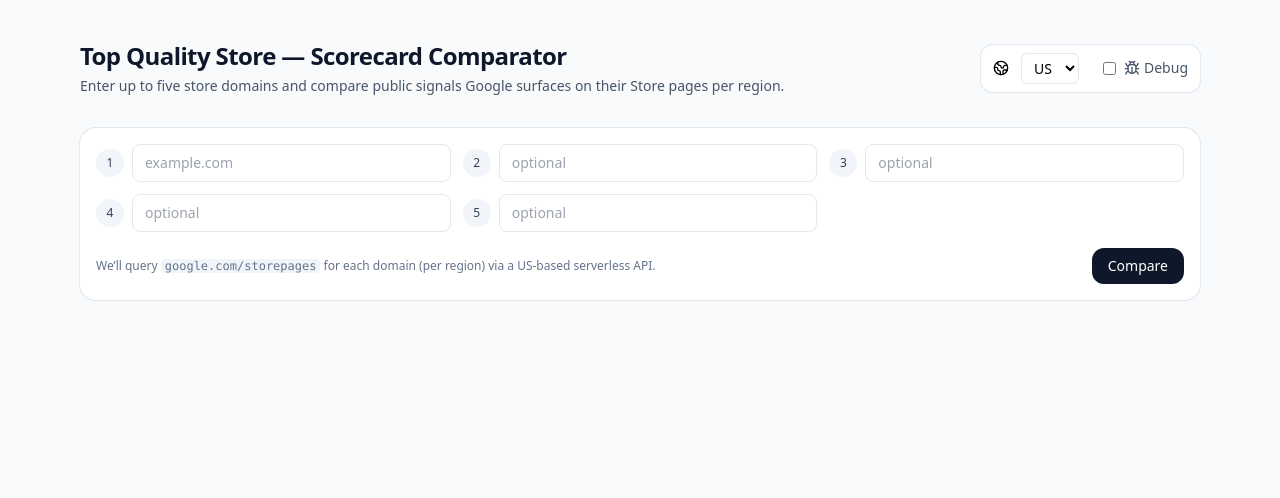
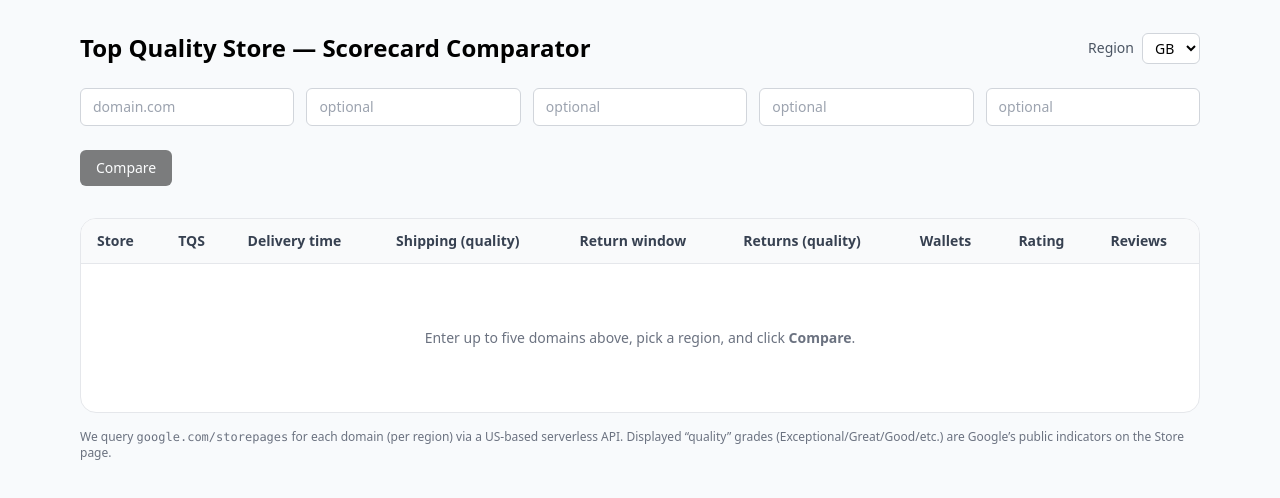
Before and after one commit to carlhendy/tsq-compartpr, a Next.js app: page / in a window 1280 px wide. Shown: the top 498 px of the page. Built offline with nearby package versions, Linux system fonts and the light colour scheme.

Commit message:
Add files via upload

```diff
--- a/app/page.tsx
+++ b/app/page.tsx
@@ -1,242 +1,291 @@
+// app/page.tsx
 "use client";
 
-import React, { useMemo, useState } from "react";
-import { motion } from "framer-motion";
-import { CheckCircle2, XCircle, AlertTriangle, Globe2, Crown, Loader2, Bug } from "lucide-react";
+import { useCallback, useMemo, useState } from "react";
 
-type ScoreSignals = {
-  tqs_badge: boolean;
-  delivery_time: string;
-  shipping_cost_free: boolean;
-  return_window: string;
-  return_cost_free: boolean;
-  e_wallets: string;
-  store_rating: string;
-  review_count: string;
-  debug?: { notes: string[]; domainHits: number; pickedScore: number; nearSample: string };
+type SectionGrades = {
+  shipping?: string;
+  returns?: string;
+  payments?: string;
+  pricing?: string;
+  website?: string;
 };
 
-type StoreRow = {
-  domain: string;
-  country: string;
-  url: string;
-  signals: ScoreSignals | null;
-  error?: string;
+type ApiSignals = {
+  tqs_badge: boolean;
+  delivery_time?: string;
+  shipping_cost_free?: boolean;
+  return_window?: string;
+  return_cost_free?: boolean;
+  e_wallets?: string;
+  store_rating?: string;
+  review_count?: string;
+  section_grades?: SectionGrades;
+  logo_url?: string;
 };
 
-const API_BASE = "/api";
+type Row = {
+  country: "US" | "GB";
+  domain: string;
+  signals: ApiSignals;
+};
 
-function Metric({ label, value, good }: { label: string; value: React.ReactNode; good?: boolean }) {
+const COUNTRIES: Array<"US" | "GB"> = ["US", "GB"];
+
+function Pill({ children }: { children: React.ReactNode }) {
   return (
-    <div className={`flex items-center justify-between gap-3 rounded-xl border p-3 ${
-      good === true ? "border-green-300 bg-green-50" : good === false ? "border-red-300 bg-red-50" : "border-slate-200 bg-white"
-    }`}>
-      <span className="text-sm text-slate-600">{label}</span>
-      <span className="text-sm font-medium text-slate-900">{value || <span className="text-slate-400">—</span>}</span>
-    </div>
-  );
-}
-
-function Badge({ ok, label }: { ok: boolean; label: string }) {
-  const Icon = ok ? CheckCircle2 : XCircle;
-  return (
-    <span className={`inline-flex items-center gap-1 rounded-full px-2.5 py-1 text-xs font-medium ${
-      ok ? "bg-green-100 text-green-800" : "bg-red-100 text-red-800"
-    }`}>
-      <Icon className="h-4 w-4" /> {label}
+    <span className="inline-flex items-center rounded-md bg-gray-100 px-2 py-1 text-xs font-medium text-gray-700">
+      {children}
     </span>
   );
 }
 
-function SectionTitle({ children }: { children: React.ReactNode }) {
-  return <h3 className="mt-6 mb-2 text-sm font-semibold uppercase tracking-wide text-slate-500">{children}</h3>;
+function YesNoChip({ yes }: { yes: boolean }) {
+  return (
+    <span
+      className={[
+        "inline-flex items-center gap-1 rounded-full px-2.5 py-1 text-xs font-medium",
+        yes ? "bg-emerald-100 text-emerald-800" : "bg-rose-100 text-rose-800",
+      ].join(" ")}
+    >
+      {yes ? (
+        <>
+          <svg width="14" height="14" viewBox="0 0 20 20" fill="currentColor">
+            <path d="M16.707 5.293a1 1 0 010 1.414l-7.25 7.25a1 1 0 01-1.414 0l-3.25-3.25a1 1 0 111.414-1.414l2.543 2.543 6.543-6.543a1 1 0 011.414 0z" />
+          </svg>
+          Yes
+        </>
+      ) : (
+        <>
+          <svg width="14" height="14" viewBox="0 0 20 20" fill="currentColor">
+            <path d="M10 8.586l4.95-4.95a1 1 0 111.414 1.414L11.414 10l4.95 4.95a1 1 0 11-1.414 1.414L10 11.414l-4.95 4.95a1 1 0 11-1.414-1.414L8.586 10l-4.95-4.95A1 1 0 115.05 3.636L10 8.586z" />
+          </svg>
+          No
+        </>
+      )}
+    </span>
+  );
 }
 
-function isFast(delivery: string) { return /^(0|1|2|3)/.test(delivery); }
-function longReturn(windowStr: string) { const n = parseInt(windowStr.replace(/[^0-9]/g, ""), 10); return !Number.isNaN(n) && n >= 30; }
-function manyReviews(countStr: string) { const n = parseInt(countStr.replace(/,/g, ""), 10); return !Number.isNaN(n) && n >= 1000; }
-function strongRating(r: string) { const n = parseFloat(r); return !Number.isNaN(n) && n >= 4.5; }
-
-async function fetchStorePage(domain: string, country: string, debug = false): Promise<StoreRow> {
-  const url = `https://www.google.com/storepages?q=${encodeURIComponent(domain)}&c=${country}&v=19`;
-  try {
-    const res = await fetch(`${API_BASE}/storepage?domain=${encodeURIComponent(domain)}&country=${country}${debug ? "&debug=1" : ""}`, {
-      method: "GET", headers: { "Accept": "application/json" },
-    });
-    if (!res.ok) throw new Error(`API ${res.status}`);
-    const data = await res.json();
-    return { domain, country, url, signals: data.signals, error: data.error };
-  } catch (e: any) {
-    return { domain, country, url, signals: null, error: e.message };
-  }
+function GradeChip({ grade }: { grade?: string }) {
+  if (!grade) return <span>—</span>;
+  const color =
+    grade === "Exceptional"
+      ? "bg-emerald-100 text-emerald-800"
+      : grade === "Great"
+      ? "bg-green-100 text-green-800"
+      : grade === "Good"
+      ? "bg-yellow-100 text-yellow-800"
+      : grade === "Fair"
+      ? "bg-orange-100 text-orange-800"
+      : "bg-rose-100 text-rose-800"; // Poor or unknown
+  return (
+    <span className={`inline-flex items-center rounded-full px-2 py-1 text-xs font-medium ${color}`}>
+      {grade}
+    </span>
+  );
 }
 
 export default function Page() {
-  const [country, setCountry] = useState("US");
+  const [country, setCountry] = useState<"US" | "GB">("GB");
   const [domains, setDomains] = useState<string[]>(["", "", "", "", ""]);
-  const [rows, setRows] = useState<StoreRow[] | null>(null);
+  const [rows, setRows] = useState<Row[] | null>(null);
   const [loading, setLoading] = useState(false);
-  const [debug, setDebug] = useState(false);
+  const [err, setErr] = useState<string | null>(null);
 
-  const activeDomains = useMemo(() => domains.map((d) => d.trim()).filter(Boolean).slice(0, 5), [domains]);
+  const canCompare = useMemo(
+    () => domains.some((d) => d.trim().length > 0),
+    [domains]
+  );
 
-  async function onCompare(e: React.FormEvent) {
-    e.preventDefault();
+  const onChangeDomain = (i: number, v: string) => {
+    const next = [...domains];
+    next[i] = v;
+    setDomains(next);
+  };
+
+  const fetchSignals = useCallback(async (d: string, c: "US" | "GB") => {
+    const url = `/api/storepage?domain=${encodeURIComponent(d)}&country=${c}`;
+    const res = await fetch(url, { cache: "no-store" });
+    if (!res.ok) throw new Error(`API error for ${d}: ${res.status}`);
+    const data = (await res.json()) as { signals: ApiSignals } | { error: string };
+    if ("error" in data) throw new Error(data.error);
+    return data.signals;
+  }, []);
+
+  const onCompare = useCallback(async () => {
+    setErr(null);
     setLoading(true);
     try {
-      const results = await Promise.all(activeDomains.map((d) => fetchStorePage(d, country, debug)));
+      const inputDomains = domains
+        .map((d) => d.trim().toLowerCase().replace(/^https?:\/\//, "").replace(/^www\./, ""))
+        .filter(Boolean)
+        .slice(0, 5);
+
+      const results = await Promise.all(
+        inputDomains.map(async (d) => {
+          const signals = await fetchSignals(d, country);
+          return { country, domain: d, signals } as Row;
+        })
+      );
       setRows(results);
+    } catch (e: any) {
+      setErr(e?.message ?? "Something went wrong");
+      setRows(null);
     } finally {
       setLoading(false);
     }
-  }
+  }, [domains, country, fetchSignals]);
 
   return (
-    <div className="min-h-screen bg-slate-50">
-      <div className="mx-auto max-w-6xl px-4 py-10">
-        <motion.header initial={{ opacity: 0, y: -6 }} animate={{ opacity: 1, y: 0 }} className="mb-8 flex flex-col items-start justify-between gap-4 sm:flex-row sm:items-center">
-          <div>
-            <h1 className="text-2xl font-bold tracking-tight text-slate-900">Top Quality Store — Scorecard Comparator</h1>
-            <p className="mt-1 text-sm text-slate-600">Enter up to five store domains and compare public signals Google surfaces on their Store pages per region.</p>
+    <main className="mx-auto max-w-6xl px-4 py-8">
+      <header className="mb-6 flex items-center justify-between gap-4">
+        <h1 className="text-2xl font-semibold">Top Quality Store — Scorecard Comparator</h1>
+        <div className="flex items-center gap-2">
+          <label className="text-sm text-gray-600">Region</label>
+          <select
+            value={country}
+            onChange={(e) => setCountry(e.target.value as "US" | "GB")}
+            className="rounded-md border border-gray-300 bg-white px-2 py-1 text-sm"
+          >
+            {COUNTRIES.map((c) => (
+              <option key={c} value={c}>
+                {c}
+              </option>
+            ))}
+          </select>
         </div>
-          <div className="flex items-center gap-3 rounded-xl bg-white px-3 py-2 text-sm shadow-sm ring-1 ring-slate-200">
-            <Globe2 className="h-4 w-4" />
-            <label className="sr-only" htmlFor="country">Region</label>
-            <select id="country" value={country} onChange={(e) => setCountry(e.target.value)} className="rounded-md border border-slate-200 bg-white px-2 py-1 text-sm focus:outline-none">
-              {"US,GB,AU,NZ,CA,DE".split(",").map((c) => (<option key={c} value={c}>{c}</option>))}
-            </select>
-            <label className="inline-flex items-center gap-2 ml-3">
-              <input type="checkbox" checked={debug} onChange={(e) => setDebug(e.target.checked)} />
-              <span className="text-slate-600 inline-flex items-center gap-1"><Bug className="h-4 w-4"/> Debug</span>
-            </label>
-          </div>
-        </motion.header>
+      </header>
 
-        <form onSubmit={onCompare} className="mb-6 rounded-2xl bg-white p-4 shadow-sm ring-1 ring-slate-200">
-          <div className="grid gap-3 sm:grid-cols-2 lg:grid-cols-3">
+      <section className="mb-6 grid grid-cols-1 gap-3 sm:grid-cols-2 lg:grid-cols-5">
         {domains.map((d, i) => (
-              <div key={i} className="flex items-center gap-2">
-                <span className="inline-flex h-7 w-7 shrink-0 items-center justify-center rounded-full bg-slate-100 text-xs font-medium text-slate-700">{i + 1}</span>
           <input
+            key={i}
             value={d}
-                  onChange={(e) => setDomains((arr) => arr.map((v, idx) => (idx === i ? e.target.value : v)))}
-                  placeholder={i === 0 ? "example.com" : "optional"}
-                  className="w-full rounded-lg border border-slate-200 px-3 py-2 text-sm focus:border-slate-400 focus:outline-none"
+            onChange={(e) => onChangeDomain(i, e.target.value)}
+            placeholder={i === 0 ? "domain.com" : "optional"}
+            className="w-full rounded-md border border-gray-300 px-3 py-2 text-sm"
           />
-              </div>
         ))}
-          </div>
-          <div className="mt-4 flex items-center justify-between">
-            <p className="text-xs text-slate-500">We’ll query <code className="rounded bg-slate-100 px-1">google.com/storepages</code> for each domain (per region) via a US-based serverless API.</p>
-            <button type="submit" className="inline-flex items-center gap-2 rounded-xl bg-slate-900 px-4 py-2 text-sm font-medium text-white hover:bg-slate-800">
-              {loading ? <Loader2 className="h-4 w-4 animate-spin"/> : <span>Compare</span>}
+      </section>
+
+      <div className="mb-8">
+        <button
+          disabled={!canCompare || loading}
+          onClick={onCompare}
+          className="rounded-md bg-black px-4 py-2 text-sm font-medium text-white disabled:opacity-50"
+        >
+          {loading ? "Comparing..." : "Compare"}
         </button>
       </div>
-        </form>
 
-        {rows && rows.length > 0 && (
-          <div className="space-y-8">
-            <div className="grid gap-4 sm:grid-cols-2 lg:grid-cols-3">
-              {rows.map((r, idx) => (
-                <motion.div key={idx} initial={{ opacity: 0, y: 6 }} animate={{ opacity: 1, y: 0 }} transition={{ delay: idx * 0.05 }} className="rounded-2xl border border-slate-200 bg-white p-5 shadow-sm">
-                  <div className="mb-3 flex items-center justify-between">
-                    <div className="min-w-0">
-                      <h2 className="truncate text-base font-semibold text-slate-900">{r.domain} <span className="text-slate-400">· {r.country}</span></h2>
-                      <a className="block truncate text-xs text-slate-500 hover:underline" href={r.url} target="_blank" rel="noreferrer">{r.url}</a>
-                    </div>
-                    {r.signals?.tqs_badge ? (
-                      <span className="inline-flex items-center gap-1 rounded-full bg-amber-100 px-2.5 py-1 text-xs font-medium text-amber-900"><Crown className="h-4 w-4"/> TQS</span>
-                    ) : (
-                      <span className="inline-flex items-center gap-1 rounded-full bg-slate-100 px-2.5 py-1 text-xs font-medium text-slate-700"><AlertTriangle className="h-4 w-4"/> No TQS</span>
-                    )}
-                  </div>
-
-                  {!r.signals && <div className="rounded-xl border border-dashed border-slate-200 bg-slate-50 p-3 text-xs text-slate-600">{r.error || "No data."}</div>}
-
-                  {r.signals && (
-                    <div>
-                      <SectionTitle>Shipping experience</SectionTitle>
-                      <div className="grid grid-cols-2 gap-2">
-                        <Metric label="Delivery time" value={<span className={isFast(r.signals.delivery_time) ? "text-emerald-700" : ""}>{r.signals.delivery_time || ""}</span>} good={isFast(r.signals.delivery_time)} />
-                        <Metric label="Free shipping" value={r.signals.shipping_cost_free ? <Badge ok label="Yes"/> : <Badge ok={false} label="No"/>} good={r.signals.shipping_cost_free} />
-                      </div>
-
-                      <SectionTitle>Return experience</SectionTitle>
-                      <div className="grid grid-cols-2 gap-2">
-                        <Metric label="Return window" value={<span className={longReturn(r.signals.return_window) ? "text-emerald-700" : ""}>{r.signals.return_window || ""}</span>} good={longReturn(r.signals.return_window)} />
-                        <Metric label="Free returns" value={r.signals.return_cost_free ? <Badge ok label="Yes"/> : <Badge ok={false} label="No"/>} good={r.signals.return_cost_free} />
-                      </div>
-
-                      <SectionTitle>Browsing & purchase</SectionTitle>
-                      <div className="grid grid-cols-2 gap-2">
-                        <Metric label="Wallets" value={r.signals.e_wallets} />
-                        <Metric label="Promo disapprovals" value={<span className="text-slate-400">— (not public)</span>} />
-                      </div>
-
-                      <SectionTitle>Store rating</SectionTitle>
-                      <div className="grid grid-cols-2 gap-2">
-                        <Metric label="Rating" value={<span className={strongRating(r.signals.store_rating) ? "text-emerald-700" : ""}>{r.signals.store_rating || ""}</span>} good={strongRating(r.signals.store_rating)} />
-                        <Metric label="Reviews" value={<span className={manyReviews(r.signals.review_count) ? "text-emerald-700" : ""}>{r.signals.review_count || ""}</span>} good={manyReviews(r.signals.review_count)} />
-                      </div>
-
-                      {r.signals?.debug && (
-                        <div className="mt-4 rounded-xl border border-slate-200 bg-slate-50 p-3 text-xs text-slate-700">
-                          <div className="font-semibold mb-1 flex items-center gap-1"><Bug className="h-3 w-3" /> Debug</div>
-                          <div>domainHits: {r.signals.debug.domainHits} &middot; pickedScore: {r.signals.debug.pickedScore}</div>
-                          {r.signals.debug.notes?.length > 0 && (
-                            <ul className="list-disc pl-5 mt-1">
-                              {r.signals.debug.notes.map((n, i) => <li key={i}>{n}</li>)}
-                            </ul>
-                          )}
-                          {r.signals.debug.nearSample && <pre className="mt-2 max-h-40 overflow-auto whitespace-pre-wrap">{r.signals.debug.nearSample}</pre>}
+      {err && (
+        <div className="mb-6 rounded-md bg-rose-50 px-4 py-3 text-rose-700">
+          {err}
         </div>
       )}
-                    </div>
-                  )}
-                </motion.div>
-              ))}
-            </div>
 
-            <div className="overflow-x-auto rounded-2xl border border-slate-200 bg-white shadow-sm">
-              <table className="w-full border-collapse text-sm">
-                <thead>
-                  <tr className="bg-slate-50 text-left text-slate-600">
-                    <th className="px-4 py-3 font-semibold">Store</th>
-                    <th className="px-4 py-3 font-semibold">TQS</th>
-                    <th className="px-4 py-3 font-semibold">Delivery time</th>
-                    <th className="px-4 py-3 font-semibold">Free shipping</th>
-                    <th className="px-4 py-3 font-semibold">Return window</th>
-                    <th className="px-4 py-3 font-semibold">Free returns</th>
-                    <th className="px-4 py-3 font-semibold">Wallets</th>
-                    <th className="px-4 py-3 font-semibold">Rating</th>
-                    <th className="px-4 py-3 font-semibold">Reviews</th>
+      <section className="overflow-hidden rounded-2xl border border-gray-200 bg-white">
+        <table className="min-w-full divide-y divide-gray-200">
+          <thead className="bg-gray-50">
+            <tr>
+              <th className="px-4 py-3 text-left text-sm font-semibold text-gray-700">Store</th>
+              <th className="px-4 py-3 text-left text-sm font-semibold text-gray-700">TQS</th>
+              <th className="px-4 py-3 text-left text-sm font-semibold text-gray-700">Delivery time</th>
+              <th className="px-4 py-3 text-left text-sm font-semibold text-gray-700">Shipping (quality)</th>
+              <th className="px-4 py-3 text-left text-sm font-semibold text-gray-700">Return window</th>
+              <th className="px-4 py-3 text-left text-sm font-semibold text-gray-700">Returns (quality)</th>
+              <th className="px-4 py-3 text-left text-sm font-semibold text-gray-700">Wallets</th>
+              <th className="px-4 py-3 text-left text-sm font-semibold text-gray-700">Rating</th>
+              <th className="px-4 py-3 text-left text-sm font-semibold text-gray-700">Reviews</th>
             </tr>
           </thead>
-                <tbody>
-                  {rows?.map((r, i) => (
-                    <tr key={i} className="border-t border-slate-100">
-                      <td className="px-4 py-3">
-                        <div className="flex items-center gap-2">
-                          <span className="rounded bg-slate-100 px-2 py-0.5 text-xs">{r.country}</span>
-                          <a href={r.url} target="_blank" rel="noreferrer" className="font-medium text-slate-900 hover:underline">{r.domain}</a>
+          <tbody className="divide-y divide-gray-100">
+            {(rows ?? []).map((row) => {
+              const s = row.signals ?? {};
+              return (
+                <tr key={`${row.country}-${row.domain}`}>
+                  <td className="px-4 py-4">
+                    <div className="flex items-center gap-3">
+                      {s.logo_url ? (
+                        <img
+                          src={s.logo_url}
+                          alt=""
+                          className="h-9 w-9 rounded-md object-cover"
+                        />
+                      ) : (
+                        <div className="h-9 w-9 rounded-md bg-gray-100" />
+                      )}
+                      <div className="flex flex-col">
+                        <div className="text-sm font-medium text-gray-900">
+                          {row.domain}
+                        </div>
+                        <div className="mt-1">
+                          <Pill>{row.country}</Pill>
+                        </div>
+                      </div>
                     </div>
                   </td>
-                      <td className="px-4 py-3">{r.signals ? (r.signals.tqs_badge ? <Badge ok label="Yes"/> : <Badge ok={false} label="No"/>) : <span className="text-slate-400">—</span>}</td>
-                      <td className={`px-4 py-3 ${r.signals && isFast(r.signals.delivery_time) ? "text-emerald-700" : ""}`}>{r.signals?.delivery_time || "—"}</td>
-                      <td className="px-4 py-3">{r.signals ? (r.signals.shipping_cost_free ? <Badge ok label="Yes"/> : <Badge ok={false} label="No"/>) : "—"}</td>
-                      <td className={`px-4 py-3 ${r.signals && longReturn(r.signals.return_window) ? "text-emerald-700" : ""}`}>{r.signals?.return_window || "—"}</td>
-                      <td className="px-4 py-3">{r.signals ? (r.signals.return_cost_free ? <Badge ok label="Yes"/> : <Badge ok={false} label="No"/>) : "—"}</td>
-                      <td className="px-4 py-3">{r.signals?.e_wallets || "—"}</td>
-                      <td className={`px-4 py-3 ${r.signals && strongRating(r.signals.store_rating) ? "text-emerald-700" : ""}`}>{r.signals?.store_rating || "—"}</td>
-                      <td className={`px-4 py-3 ${r.signals && manyReviews(r.signals.review_count) ? "text-emerald-700" : ""}`}>{r.signals?.review_count || "—"}</td>
+
+                  <td className="px-4 py-4">
+                    <YesNoChip yes={!!s.tqs_badge} />
+                  </td>
+
+                  <td className="px-4 py-4">
+                    <div className="text-sm text-gray-900">
+                      {s.delivery_time || "—"}
+                    </div>
+                  </td>
+
+                  <td className="px-4 py-4">
+                    <GradeChip grade={s.section_grades?.shipping} />
+                  </td>
+
+                  <td className="px-4 py-4">
+                    <div className="text-sm text-gray-900">
+                      {s.return_window || "—"}
+                    </div>
+                  </td>
+
+                  <td className="px-4 py-4">
+                    <GradeChip grade={s.section_grades?.returns} />
+                  </td>
+
+                  <td className="px-4 py-4">
+                    <div className="max-w-[260px] truncate text-sm text-gray-900">
+                      {s.e_wallets || "—"}
+                    </div>
+                  </td>
+
+                  <td className="px-4 py-4">
+                    <div className="text-sm font-medium text-emerald-700">
+                      {s.store_rating || "—"}
+                    </div>
+                  </td>
+
+                  <td className="px-4 py-4">
+                    <div className="text-sm text-gray-900">
+                      {s.review_count || "—"}
+                    </div>
+                  </td>
                 </tr>
-                  ))}
+              );
+            })}
+
+            {!rows?.length && (
+              <tr>
+                <td colSpan={9} className="px-4 py-16 text-center text-sm text-gray-500">
+                  Enter up to five domains above, pick a region, and click <strong>Compare</strong>.
+                </td>
+              </tr>
+            )}
           </tbody>
         </table>
-            </div>
-          </div>
-        )}
-      </div>
-    </div>
+      </section>
+
+      <p className="mt-4 text-xs text-gray-500">
+        We query <code>google.com/storepages</code> for each domain (per region) via a US-based serverless API. Displayed “quality” grades (Exceptional/Great/Good/etc.) are Google’s public indicators on the Store page.
+      </p>
+    </main>
   );
 }
```
Lines whose indentation alone changed are shown as unchanged.
